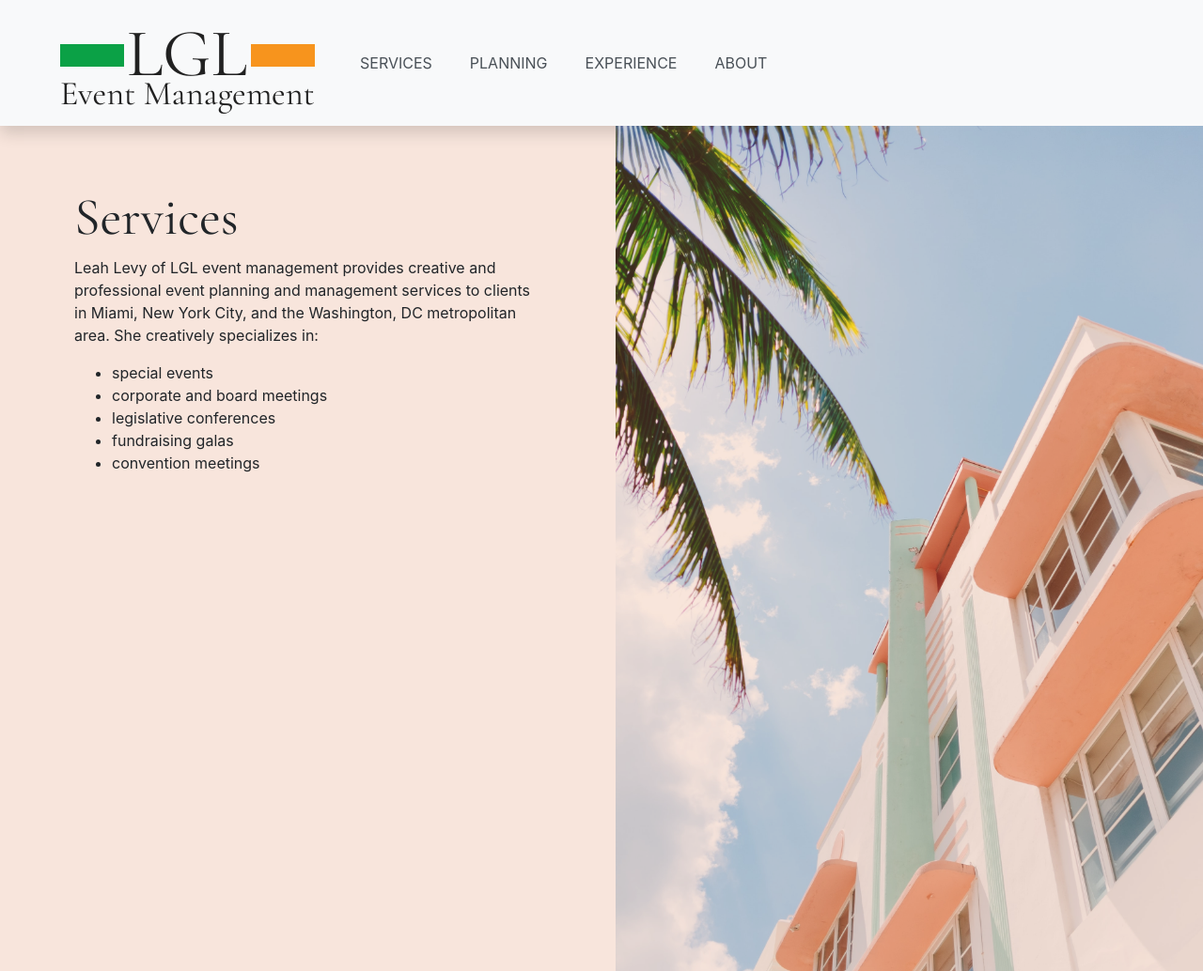
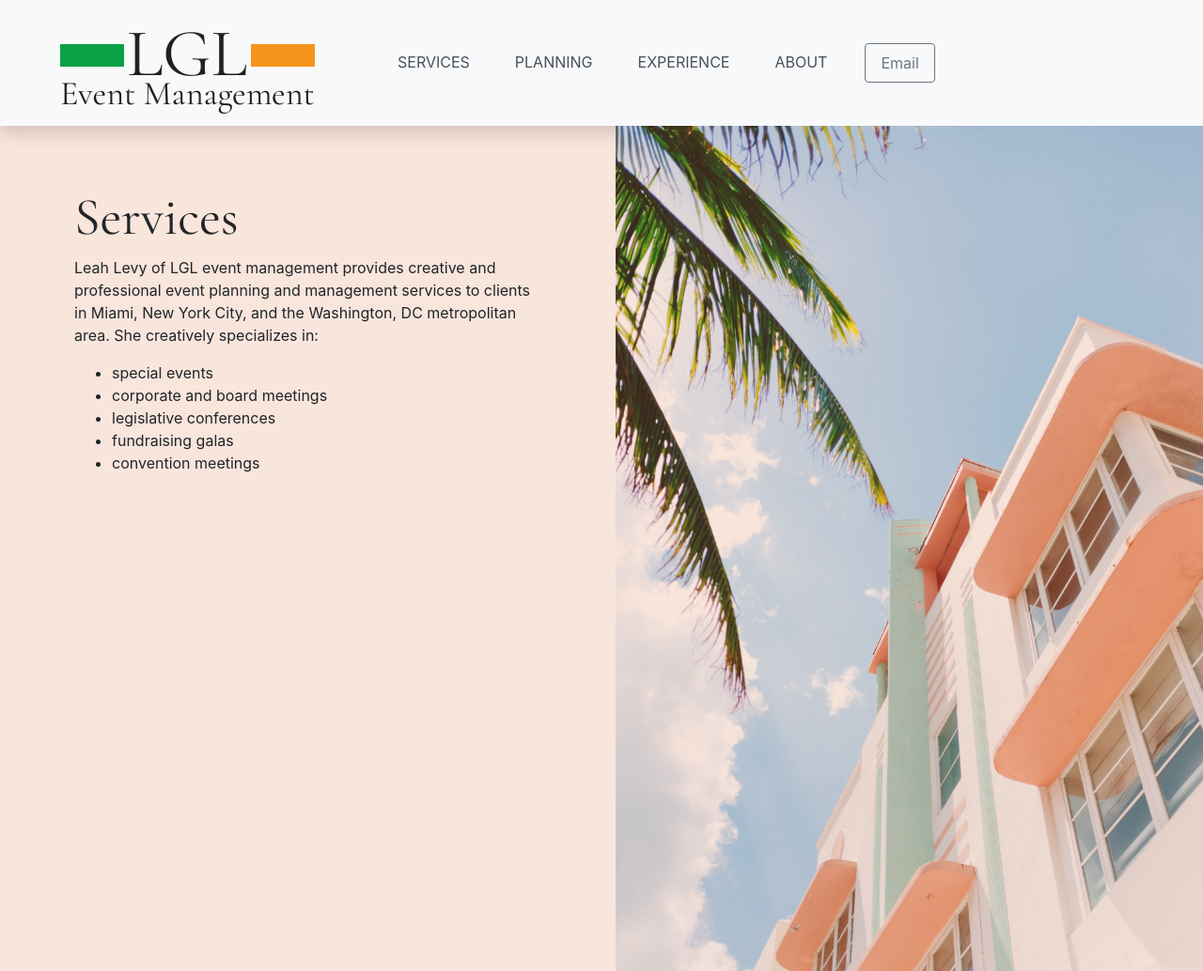
Before and after one commit to pglevy/lglem, a Jekyll site: the page built from services.md, in a window 1280 px wide. Shown: the whole page at 94% size. Built offline with Jekyll 4.4.1, drawn with Linux system fonts in a browser that asks for light colours; some web fonts are replaced.

Commit message:
add contact info

```diff
--- a/_includes/nav.html
+++ b/_includes/nav.html
@@ -4,7 +4,7 @@
       <span class="navbar-toggler-icon"></span>
     </button>
     <div class="collapse navbar-collapse" id="navbarNavDropdown">
-      <ul class="navbar-nav ml-4">
+      <ul class="navbar-nav ml-8">
         <li class="nav-item">
           <a class="nav-link" href="services.html">Services <span class="sr-only">(current)</span></a>
         </li>
@@ -17,6 +17,9 @@
         <li class="nav-item">
           <a class="nav-link" href="about.html">About</a>
         </li>
+        <li class="nav-item">
+            <a class="btn btn-outline-secondary" href="mailto:leah@lgleventmgmt.com">Email</a>
+          </li>
       </ul>
     </div>
   </nav>
--- a/assets/css/main.scss
+++ b/assets/css/main.scss
@@ -33,7 +33,7 @@ $headings-font-family:        'Cormorant Garamond', serif !default;
 
 // Set this value low enough to ensure you get WCAG-compliant color contrast when Bootstrap auto-selects foreground color based on background color. Double check the result.
 // The yiq lightness value that determines when the lightness of color changes from "dark" to "light". Acceptable values are between 0 and 255.
-$yiq-contrasted-threshold:  100;
+$yiq-contrasted-threshold:  150;
 
 // Set the named colors used for feedback.
 // Success
@@ -87,7 +87,7 @@ $nav-tabs-link-active-color:        $gray-900;
 
 .nav-link {
   text-transform: uppercase;
-  margin-right: 1.5rem;
+  margin-right: 2rem;
 }
 
 // Small devices (landscape phones, less than 768px)
@@ -101,4 +101,7 @@ $nav-tabs-link-active-color:        $gray-900;
   .lgl-logo {
     height: 72px !important;
   }
+  .nav-item {
+    padding: 1.5rem 0;
+  }
  }
```
